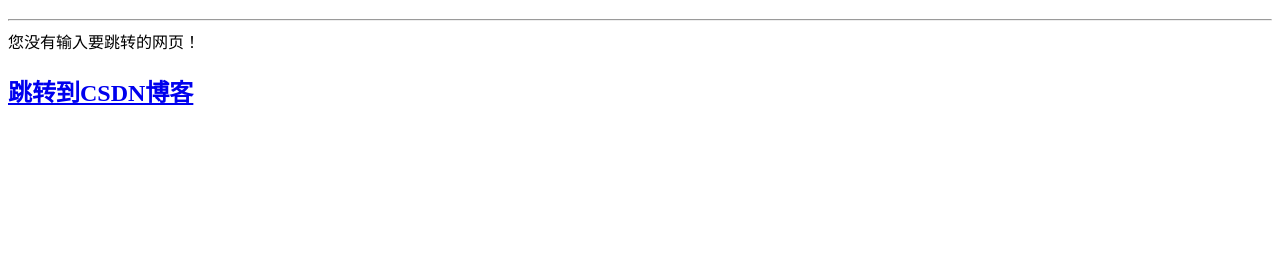
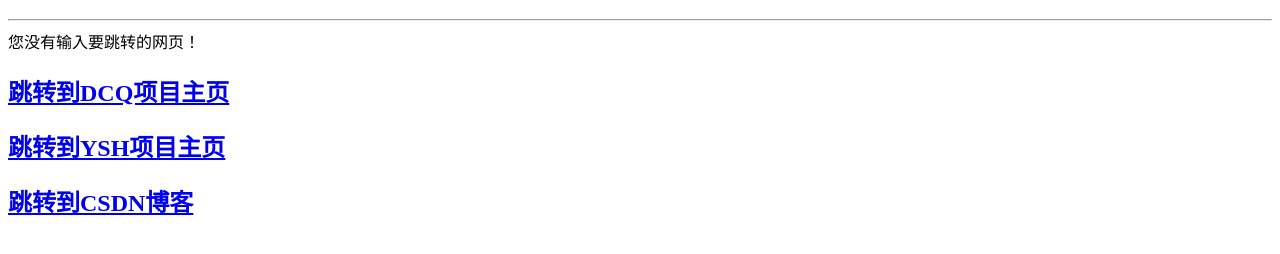
Before and after one commit to cement/cement.github.io, a plain HTML site: page index.html in a window 1280 px wide. Shown: the part 70-324 px from the top of the page. Drawn offline with Linux system fonts and the light colour scheme.

Commit message:
add oroject link

```diff
--- a/index.html
+++ b/index.html
@@ -27,5 +27,7 @@ if(redirect!=null && redirect.toString().length>1)
 </script>
  <h1>这是来自中国山东的一个测试网页！</h1><hr>
  <div>您没有输入要跳转的网页！</div>
+ <h2><a href="https://github.com/cement/dcq/">跳转到DCQ项目主页</a></h2>
+ <h2><a href="https://github.com/cement/ysh/">跳转到YSH项目主页</a></h2>
  <h2><a href="http://blog.csdn.net/xinxincement/">跳转到CSDN博客</a></h2>
 </html>
```
